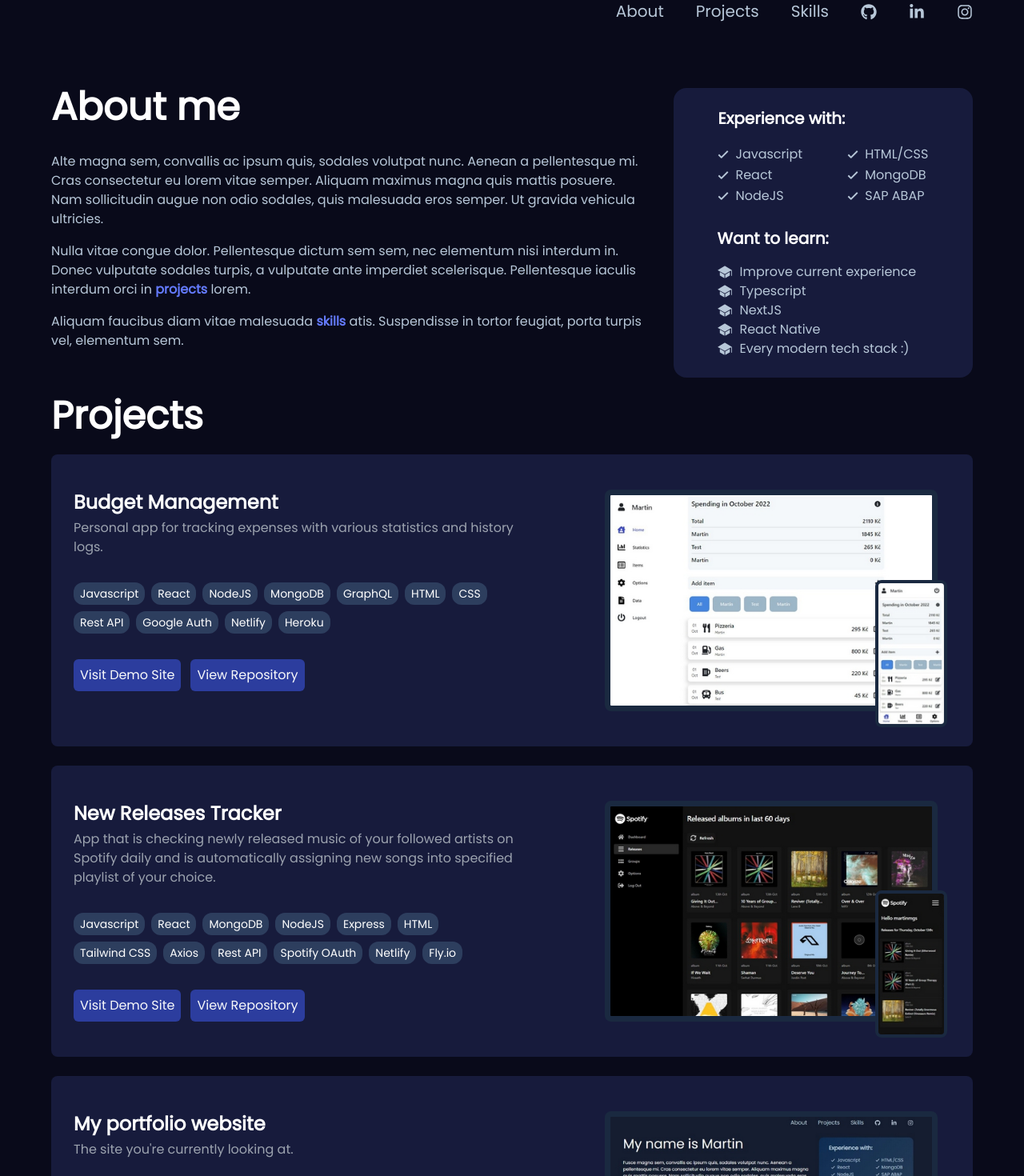
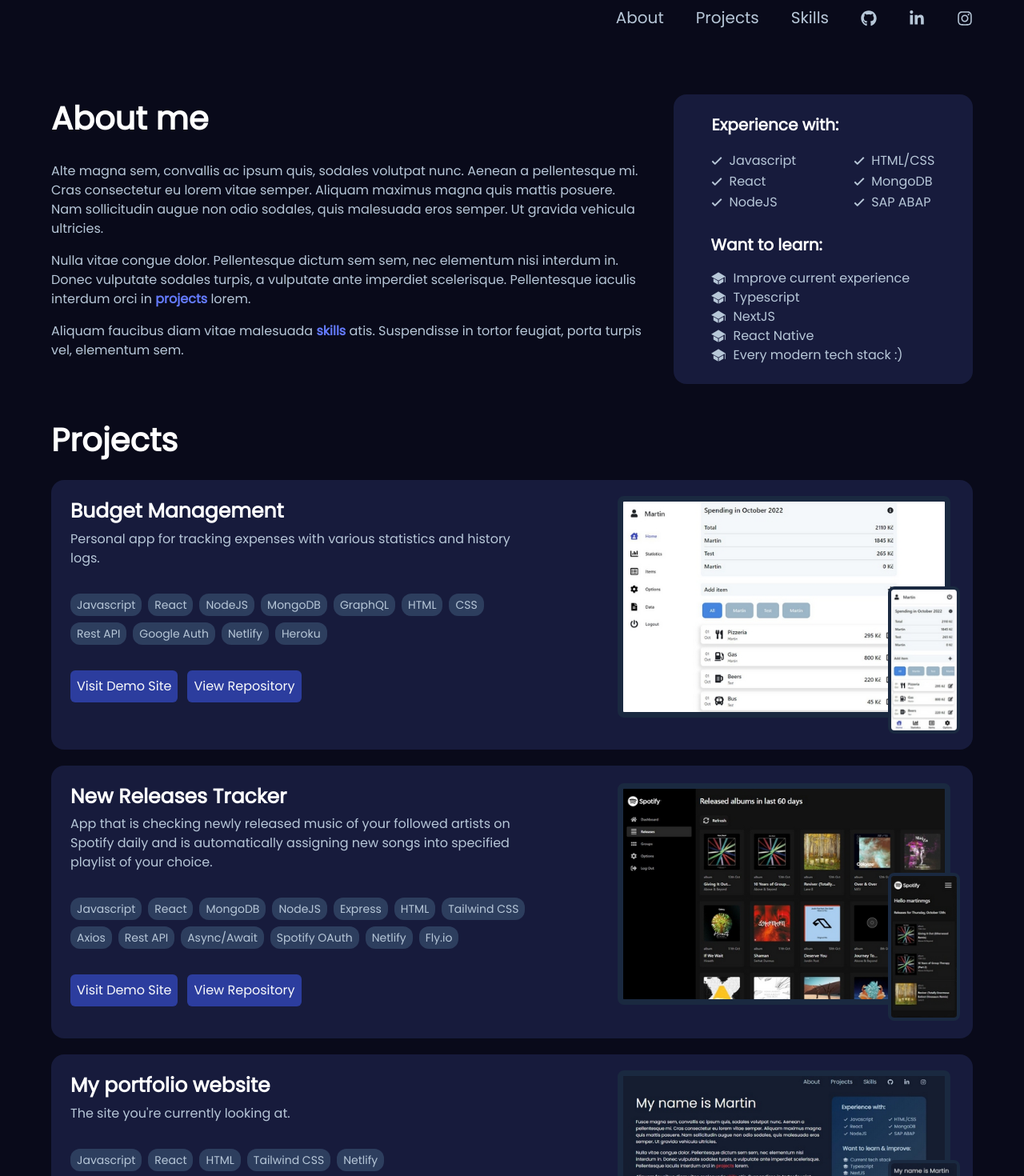
Before and after one commit to martinezynwa/personal-portfolio, a JavaScript app: page / in a window 1280 px wide. Shown: the top 1470 px of the page at 80% size. Built offline with nearby package versions, Linux system fonts and the light colour scheme.

Commit message:
css updates

```diff
--- a/src/App.js
+++ b/src/App.js
@@ -9,7 +9,7 @@ import './style.css'
 const App = () => {
   return (
     <>
-      <div className="flex flex-col px-4 sm:px-16 max-w-screen-xl mx-auto font-poppins">
+      <div className="page">
         <Navbar />
         <Intro />
         <About />
--- a/src/components/About.js
+++ b/src/components/About.js
@@ -19,47 +19,47 @@ const About = () => {
 
   return (
     <>
-      <div id="about" className="flex flex-col lg:flex-row mt-8 lg:mt-20 gap-8">
+      <div id="about" className="flex flex-col lg:flex-row margin-container lg:mt-20 gap-4 sm:gap-8">
         <div className="flex flex-col basis-2/3">
-          <h2 className="mb-8 font-semibold text-4xl lg:text-5xl">About me</h2>
-          <div className="flex flex-col gap-4 text-txtDarkerWhite">
-            <p className="">
+          <h2>About me</h2>
+          <div className="flex flex-col gap-4 my-6">
+            <h4 className="">
               Alte magna sem, convallis ac ipsum quis, sodales volutpat nunc.
               Aenean a pellentesque mi. Cras consectetur eu lorem vitae semper.
               Aliquam maximus magna quis mattis posuere. Nam sollicitudin augue
               non odio sodales, quis malesuada eros semper. Ut gravida vehicula
               ultricies.
-            </p>
-            <p>
+            </h4>
+            <h4>
               Nulla vitae congue dolor. Pellentesque dictum sem sem, nec
               elementum nisi interdum in. Donec vulputate sodales turpis, a
               vulputate ante imperdiet scelerisque. Pellentesque iaculis
               interdum orci in{' '}
               <span>
                 <a
-                  className="text-txtHighlighted font-semibold"
+                  className="text-highlighted font-semibold"
                   href="#projects">
                   projects
                 </a>
               </span>{' '}
               lorem.
-            </p>
-            <p>
+            </h4>
+            <h4>
               Aliquam faucibus diam vitae malesuada{' '}
               <span>
-                <a className="text-txtHighlighted font-semibold" href="#skills">
+                <a className="text-highlighted font-semibold" href="#skills">
                   skills
                 </a>
               </span>{' '}
               atis. Suspendisse in tortor feugiat, porta turpis vel, elementum
               sem.
-            </p>
+            </h4>
           </div>
         </div>
-        <div className="flex flex-col max-w-2xl lg:basis-1/3 items-center sm:mx-2 lg:mx-auto p-6 gap-6 rounded-2xl sm:text-base text-lg bg-container">
+        <div className="flex flex-col max-w-2xl lg:basis-1/3 items-center sm:mx-2 lg:mx-auto p-6 gap-6 sm:text-base text-lg bg-containerColor rounded-2xl">
           <div className="flex flex-col">
             <h3 className="mb-4 font-semibold text-xl">Experience with:</h3>
-            <div className="flex flex-row gap-12 text-txtDarkerWhite">
+            <div className="flex flex-row gap-16 text-darkerWhite">
               <ul className="-space-y-1 -ml-2">
                 <Knowledge name="Javascript" type="knowledge" />
                 <Knowledge name="React" type="knowledge" />
@@ -72,9 +72,9 @@ const About = () => {
               </ul>
             </div>
           </div>
-          <div className="-ml-4">
+          <div className="-ml-6 sm:-ml-8">
             <h3 className="mb-4 font-semibold text-xl">Want to learn:</h3>
-            <ul className='text-txtDarkerWhite'>
+            <ul className='text-darkerWhite'>
               <Knowledge name="Improve current experience" type="study" />
               <Knowledge name="Typescript" type="study" />
               <Knowledge name="NextJS" type="study" />
--- a/src/components/Footer.js
+++ b/src/components/Footer.js
@@ -21,7 +21,7 @@ const Footer = () => {
 
   return (
     <>
-      <div className="p-6 text-txtDarkerWhite">
+      <div className="p-6 text-darkerWhite">
         <ul className="flex flex-row gap-6 mt-2 xl:mt-16 mb-4 text-2xl w-max mx-auto cursor-pointer">
           {links.map(l => (
             <li key={l.name} className="hover:text-white">
--- a/src/components/Navbar.js
+++ b/src/components/Navbar.js
@@ -27,8 +27,8 @@ const Navbar = () => {
 
   return (
     <>
-      <nav className="sm:flex sm:top-0 sm:left-64 sm:w-[100%] hidden sm:justify-end bg-backdrop">
-        <ul className="flex flex-row items-center gap-10 text-xl text-txtDarkerWhite">
+      <nav className="sm:flex sm:top-0 sm:left-64 sm:w-[100%] hidden sm:mt-2 sm:justify-end bg-backdrop">
+        <ul className="flex flex-row items-center gap-10 text-xl text-darkerWhite">
           {menu.map(m => (
             <li
               key={m.name}
--- a/src/components/Projects.js
+++ b/src/components/Projects.js
@@ -43,6 +43,7 @@ const Projects = () => {
         'Tailwind CSS',
         'Axios',
         'Rest API',
+        'Async/Await',
         'Spotify OAuth',
         'Netlify',
         'Fly.io',
@@ -54,10 +55,10 @@ const Projects = () => {
     },
     {
       name: 'My portfolio website',
-      description: 'The site you\'re currently looking at.',
+      description: "The site you're currently looking at.",
       stack: ['Javascript', 'React', 'HTML', 'Tailwind CSS', 'Netlify'],
-      link: 'TBA',
-      github: 'TBA',
+      link: 'https://mg-portfolioweb.netlify.app/',
+      github: 'https://github.com/martinezynwa/personal-portfolio',
       imgDesktop: p3desktop,
       imgMobile: p3mobile,
     },
@@ -69,15 +70,15 @@ const Projects = () => {
 
   return (
     <>
-      <div id="projects" className="my-6">
-        <h2 className="font-semibold text-4xl lg:text-5xl ">Projects</h2>
+      <div className='margin-container' id="projects">
+        <h2>Projects</h2>
         {projects.map(p => (
           <div
             key={p.name}
-            className="flex flex-col lg:flex-row lg:pl-1 lg:pr-7 lg:py-7 pt-2 px-4 pb-6 my-6 justify-between bg-container rounded-lg ">
+            className="flex flex-col lg:flex-row lg:pr-3 py-1 pb-6 my-5 px-4 lg:px-0 justify-between bg-containerColor rounded-2xl">
             <div className="flex flex-col lg:basis-2/4 lg:ml-6 my-4">
-              <h2 className="mb-2 lg:mb-1 text-2xl font-semibold">{p.name}</h2>
-              <h3 className="mb-4 lg:mb-8 text-gray-400">{p.description}</h3>
+              <h3 className="mb-2 lg:mb-1">{p.name}</h3>
+              <h4 className="mb-4 lg:mb-8">{p.description}</h4>
               <div className="flex flex-wrap gap-2 mb-6 lg:mb-8 text-sm">
                 {p.stack.map(s => (
                   <Stack key={s} name={s} />
@@ -85,7 +86,11 @@ const Projects = () => {
               </div>
               <div className="flex flex-row gap-3 lg:justify-start text-gray-50">
                 <a
-                  className="p-2 rounded-md bg-button hover:bg-btnHover"
+                  className={`${
+                    p.name === 'My portfolio website'
+                      ? 'hidden'
+                      : 'p-2 rounded-md bg-buttonColor hover:bg-buttonHoverColor'
+                  } `}
                   href={p.link}
                   target="_blank"
                   rel="noreferrer"
@@ -93,7 +98,7 @@ const Projects = () => {
                   Visit Demo Site
                 </a>
                 <a
-                  className="p-2 rounded-md bg-button hover:bg-btnHover hover:text-white"
+                  className="p-2 rounded-md bg-buttonColor hover:bg-buttonHoverColor hover:text-white"
                   href={p.github}
                   target="_blank"
                   rel="noreferrer"
@@ -102,15 +107,15 @@ const Projects = () => {
                 </a>
               </div>
             </div>
-            <div className="relative flex items-center max-w-md m-auto lg:p-4 lg:mx-0 lg:hover:scale-110 lg:transition duration-1000">
+            <div className="relative flex items-center max-w-md m-auto lg:p-4 lg:mx-0 lg:hover:scale-105 lg:transition duration-1000">
               <img
                 src={p.imgDesktop}
-                className="relative rounded-lg border-[7px] border-borders"
+                className="relative rounded-lg border-[7px] border-borderColor"
                 alt=""
               />
               <img
                 src={p.imgMobile}
-                className="absolute -bottom-2 -right-2 lg:-bottom-1 lg:right-1 w-[20%] rounded-lg border-[4px] border-borders"
+                className="absolute -bottom-2 -right-2 lg:-bottom-1 lg:right-1 w-[20%] rounded-lg border-[4px] border-borderColor"
                 alt=""
               />
             </div>
--- a/src/style.css
+++ b/src/style.css
@@ -416,8 +416,54 @@ html,
   cursor: default;
   --tw-bg-opacity: 1;
   background-color: rgb(9 10 26 / var(--tw-bg-opacity));
+  font-family: Poppins;
+  --tw-text-opacity: 1;
+  color: rgb(183 199 216 / var(--tw-text-opacity));
+}
+
+h1{
+  font-size: 44px;
+  font-weight: 600;
   --tw-text-opacity: 1;
   color: rgb(255 255 255 / var(--tw-text-opacity));
+}
+
+h2{
+  font-size: 38px;
+  font-weight: 600;
+  --tw-text-opacity: 1;
+  color: rgb(255 255 255 / var(--tw-text-opacity));
+}
+
+@media (min-width: 640px){
+  h2{
+    font-size: 40px;
+  }
+}
+
+h3{
+  font-size: 24px;
+  font-weight: 600;
+  --tw-text-opacity: 1;
+  color: rgb(255 255 255 / var(--tw-text-opacity));
+}
+
+@media (min-width: 640px){
+  h3{
+    font-size: 25px;
+  }
+}
+
+h4{
+  font-size: 17px;
+  --tw-text-opacity: 1;
+  color: rgb(183 199 216 / var(--tw-text-opacity));
+}
+
+@media (min-width: 640px){
+  h4{
+    font-size: 16px;
+  }
 }
 
 *, ::before, ::after{
@@ -569,6 +615,10 @@ html,
   position: relative;
 }
 
+.top-1\/3{
+  top: 33.333333%;
+}
+
 .-bottom-2{
   bottom: -0.5rem;
 }
@@ -577,32 +627,13 @@ html,
   right: -0.5rem;
 }
 
-.top-0{
-  top: 0px;
+.m-auto{
+  margin: auto;
 }
 
-.top-1\/2{
-  top: 50%;
-}
-
-.right-0{
-  right: 0px;
-}
-
-.bottom-1\/2{
-  bottom: 50%;
-}
-
-.top-1\/3{
-  top: 33.333333%;
-}
-
-.top-1\/4{
-  top: 25%;
-}
-
-.m-auto{
-  margin: auto;
+.my-6{
+  margin-top: 1.5rem;
+  margin-bottom: 1.5rem;
 }
 
 .mx-auto{
@@ -610,14 +641,9 @@ html,
   margin-right: auto;
 }
 
-.mx-2{
-  margin-left: 0.5rem;
-  margin-right: 0.5rem;
-}
-
-.my-6{
-  margin-top: 1.5rem;
-  margin-bottom: 1.5rem;
+.my-5{
+  margin-top: 1.25rem;
+  margin-bottom: 1.25rem;
 }
 
 .my-4{
@@ -630,34 +656,20 @@ html,
   margin-bottom: 0.25rem;
 }
 
-.my-auto{
-  margin-top: auto;
-  margin-bottom: auto;
-}
-
-.my-\[50\%\]{
-  margin-top: 50%;
-  margin-bottom: 50%;
-}
-
-.mt-8{
-  margin-top: 2rem;
-}
-
-.mb-8{
-  margin-bottom: 2rem;
-}
-
 .mb-4{
   margin-bottom: 1rem;
 }
 
-.-ml-4{
-  margin-left: -1rem;
+.-ml-2{
+  margin-left: -0.5rem;
 }
 
-.mt-6{
-  margin-top: 1.5rem;
+.-ml-6{
+  margin-left: -1.5rem;
+}
+
+.mt-2{
+  margin-top: 0.5rem;
 }
 
 .mb-10{
@@ -668,32 +680,16 @@ html,
   margin-bottom: 0.25rem;
 }
 
+.mb-14{
+  margin-bottom: 3.5rem;
+}
+
 .mb-2{
   margin-bottom: 0.5rem;
 }
 
 .mb-6{
   margin-bottom: 1.5rem;
-}
-
-.-ml-2{
-  margin-left: -0.5rem;
-}
-
-.mb-14{
-  margin-bottom: 3.5rem;
-}
-
-.mt-12{
-  margin-top: 3rem;
-}
-
-.mt-0{
-  margin-top: 0px;
-}
-
-.mt-2{
-  margin-top: 0.5rem;
 }
 
 .flex{
@@ -708,36 +704,19 @@ html,
   display: none;
 }
 
-.h-fit{
-  height: -webkit-fit-content;
-  height: -moz-fit-content;
-  height: fit-content;
-}
-
-.h-max{
-  height: -webkit-max-content;
-  height: max-content;
-}
-
-.h-auto{
-  height: auto;
-}
-
 .h-\[100vh\]{
   height: 100vh;
-}
-
-.h-\[50\%\]{
-  height: 50%;
-}
-
-.h-1\/2{
-  height: 50%;
 }
 
 .w-max{
   width: -webkit-max-content;
   width: max-content;
+}
+
+.w-fit{
+  width: -webkit-fit-content;
+  width: -moz-fit-content;
+  width: fit-content;
 }
 
 .w-auto{
@@ -746,24 +725,6 @@ html,
 
 .w-\[20\%\]{
   width: 20%;
-}
-
-.w-\[364px\]{
-  width: 364px;
-}
-
-.w-fit{
-  width: -webkit-fit-content;
-  width: -moz-fit-content;
-  width: fit-content;
-}
-
-.w-3{
-  width: 0.75rem;
-}
-
-.max-w-screen-xl{
-  max-width: 1280px;
 }
 
 .max-w-2xl{
@@ -782,11 +743,6 @@ html,
   cursor: pointer;
 }
 
-.-scroll-my-80{
-  scroll-margin-top: -20rem;
-  scroll-margin-bottom: -20rem;
-}
-
 .grid-cols-1{
   grid-template-columns: repeat(1, minmax(0, 1fr));
 }
@@ -803,24 +759,8 @@ html,
   flex-wrap: wrap;
 }
 
-.items-start{
-  align-items: flex-start;
-}
-
 .items-center{
   align-items: center;
-}
-
-.justify-start{
-  justify-content: flex-start;
-}
-
-.justify-end{
-  justify-content: flex-end;
-}
-
-.justify-center{
-  justify-content: center;
 }
 
 .justify-between{
@@ -831,10 +771,6 @@ html,
   gap: 0.5rem;
 }
 
-.gap-8{
-  gap: 2rem;
-}
-
 .gap-4{
   gap: 1rem;
 }
@@ -843,8 +779,8 @@ html,
   gap: 1.5rem;
 }
 
-.gap-12{
-  gap: 3rem;
+.gap-16{
+  gap: 4rem;
 }
 
 .gap-10{
@@ -871,12 +807,12 @@ html,
   border-radius: 1rem;
 }
 
+.rounded-lg{
+  border-radius: 0.5rem;
+}
+
 .rounded-xl{
   border-radius: 0.75rem;
-}
-
-.rounded-lg{
-  border-radius: 0.5rem;
 }
 
 .rounded-md{
@@ -912,28 +848,19 @@ html,
   border-color: transparent;
 }
 
-.border-borders{
+.border-borderColor{
   --tw-border-opacity: 1;
   border-color: rgb(26 41 64 / var(--tw-border-opacity));
 }
 
-.border-button{
+.border-buttonColor{
   --tw-border-opacity: 1;
   border-color: rgb(44 61 158 / var(--tw-border-opacity));
 }
 
-.bg-container{
+.bg-containerColor{
   --tw-bg-opacity: 1;
   background-color: rgb(23 27 60 / var(--tw-bg-opacity));
-}
-
-.bg-\[\#53789561\]{
-  background-color: #53789561;
-}
-
-.bg-button{
-  --tw-bg-opacity: 1;
-  background-color: rgb(44 61 158 / var(--tw-bg-opacity));
 }
 
 .bg-backdrop{
@@ -941,16 +868,21 @@ html,
   background-color: rgb(9 10 26 / var(--tw-bg-opacity));
 }
 
-.bg-cover{
-  background-size: cover;
+.bg-buttonColor{
+  --tw-bg-opacity: 1;
+  background-color: rgb(44 61 158 / var(--tw-bg-opacity));
 }
 
-.bg-top{
-  background-position: top;
+.bg-\[\#53789561\]{
+  background-color: #53789561;
 }
 
 .p-6{
   padding: 1.5rem;
+}
+
+.p-3{
+  padding: 0.75rem;
 }
 
 .p-2{
@@ -959,25 +891,6 @@ html,
 
 .p-4{
   padding: 1rem;
-}
-
-.p-3{
-  padding: 0.75rem;
-}
-
-.px-4{
-  padding-left: 1rem;
-  padding-right: 1rem;
-}
-
-.py-6{
-  padding-top: 1.5rem;
-  padding-bottom: 1.5rem;
-}
-
-.py-2{
-  padding-top: 0.5rem;
-  padding-bottom: 0.5rem;
 }
 
 .px-2{
@@ -990,8 +903,9 @@ html,
   padding-bottom: 0.25rem;
 }
 
-.pt-2{
-  padding-top: 0.5rem;
+.px-4{
+  padding-left: 1rem;
+  padding-right: 1rem;
 }
 
 .pb-6{
@@ -1000,18 +914,6 @@ html,
 
 .text-center{
   text-align: center;
-}
-
-.align-baseline{
-  vertical-align: baseline;
-}
-
-.align-middle{
-  vertical-align: middle;
-}
-
-.font-poppins{
-  font-family: Poppins;
 }
 
 .text-3xl{
@@ -1024,9 +926,9 @@ html,
   line-height: 1.75rem;
 }
 
-.text-4xl{
-  font-size: 2.25rem;
-  line-height: 2.5rem;
+.text-lg{
+  font-size: 1.125rem;
+  line-height: 1.75rem;
 }
 
 .text-2xl{
@@ -1049,41 +951,28 @@ html,
   line-height: 1.25rem;
 }
 
-.text-lg{
-  font-size: 1.125rem;
-  line-height: 1.75rem;
-}
-
-.text-5xl{
-  font-size: 3rem;
-  line-height: 1;
-}
-
-.text-\[40px\]{
-  font-size: 40px;
-}
-
-.text-\[44px\]{
-  font-size: 44px;
+.text-4xl{
+  font-size: 2.25rem;
+  line-height: 2.5rem;
 }
 
 .font-semibold{
   font-weight: 600;
 }
 
-.text-txtDarkerWhite{
+.text-highlighted{
+  --tw-text-opacity: 1;
+  color: rgb(100 123 255 / var(--tw-text-opacity));
+}
+
+.text-darkerWhite{
   --tw-text-opacity: 1;
   color: rgb(183 199 216 / var(--tw-text-opacity));
 }
 
-.text-txtHighlighted{
+.text-buttonTextColor{
   --tw-text-opacity: 1;
-  color: rgb(100 123 255 / var(--tw-text-opacity));
-}
-
-.text-gray-400{
-  --tw-text-opacity: 1;
-  color: rgb(156 163 175 / var(--tw-text-opacity));
+  color: rgb(255 255 255 / var(--tw-text-opacity));
 }
 
 .text-gray-50{
@@ -1107,8 +996,26 @@ html,
   transition-duration: 1000ms;
 }
 
-.ease-out{
-  transition-timing-function: cubic-bezier(0, 0, 0.2, 1);
+.page{
+  margin-left: auto;
+  margin-right: auto;
+  display: flex;
+  max-width: 1280px;
+  flex-direction: column;
+  padding-left: 1rem;
+  padding-right: 1rem;
+}
+
+@media (min-width: 640px){
+  .page{
+    padding-left: 4rem;
+    padding-right: 4rem;
+  }
+}
+
+.margin-container{
+  margin-top: 1.25rem;
+  margin-bottom: 1.25rem;
 }
 
 .hover\:border-slate-400:hover{
@@ -1116,7 +1023,7 @@ html,
   border-color: rgb(148 163 184 / var(--tw-border-opacity));
 }
 
-.hover\:bg-btnHover:hover{
+.hover\:bg-buttonHoverColor:hover{
   --tw-bg-opacity: 1;
   background-color: rgb(100 123 255 / var(--tw-bg-opacity));
 }
@@ -1140,8 +1047,12 @@ html,
     margin-right: 0.5rem;
   }
 
-  .sm\:-ml-4{
-    margin-left: -1rem;
+  .sm\:-ml-8{
+    margin-left: -2rem;
+  }
+
+  .sm\:mt-2{
+    margin-top: 0.5rem;
   }
 
   .sm\:block{
@@ -1160,55 +1071,21 @@ html,
     width: 100%;
   }
 
-  .sm\:max-w-2xl{
-    max-width: 42rem;
-  }
-
-  .sm\:items-center{
-    align-items: center;
-  }
-
-  .sm\:justify-start{
-    justify-content: flex-start;
-  }
-
   .sm\:justify-end{
     justify-content: flex-end;
   }
 
-  .sm\:px-16{
-    padding-left: 4rem;
-    padding-right: 4rem;
+  .sm\:gap-8{
+    gap: 2rem;
   }
 
   .sm\:text-base{
     font-size: 1rem;
     line-height: 1.5rem;
   }
-
-  .sm\:hover\:text-white:hover{
-    --tw-text-opacity: 1;
-    color: rgb(255 255 255 / var(--tw-text-opacity));
-  }
 }
 
 @media (min-width: 768px){
-  .md\:top-0{
-    top: 0px;
-  }
-
-  .md\:left-64{
-    left: 16rem;
-  }
-
-  .md\:block{
-    display: block;
-  }
-
-  .md\:w-\[100\%\]{
-    width: 100%;
-  }
-
   .md\:text-5xl{
     font-size: 3rem;
     line-height: 1;
@@ -1217,11 +1094,6 @@ html,
   .md\:text-lg{
     font-size: 1.125rem;
     line-height: 1.75rem;
-  }
-
-  .md\:text-base{
-    font-size: 1rem;
-    line-height: 1.5rem;
   }
 }
 
@@ -1260,10 +1132,6 @@ html,
     margin-bottom: 2rem;
   }
 
-  .lg\:-ml-4{
-    margin-left: -1rem;
-  }
-
   .lg\:basis-1\/3{
     flex-basis: 33.333333%;
   }
@@ -1280,10 +1148,6 @@ html,
     flex-direction: row;
   }
 
-  .lg\:items-center{
-    align-items: center;
-  }
-
   .lg\:justify-start{
     justify-content: flex-start;
   }
@@ -1292,22 +1156,13 @@ html,
     padding: 1rem;
   }
 
-  .lg\:py-7{
-    padding-top: 1.75rem;
-    padding-bottom: 1.75rem;
+  .lg\:px-0{
+    padding-left: 0px;
+    padding-right: 0px;
   }
 
-  .lg\:pl-1{
-    padding-left: 0.25rem;
-  }
-
-  .lg\:pr-7{
-    padding-right: 1.75rem;
-  }
-
-  .lg\:text-5xl{
-    font-size: 3rem;
-    line-height: 1;
+  .lg\:pr-3{
+    padding-right: 0.75rem;
   }
 
   .lg\:transition{
@@ -1326,9 +1181,9 @@ html,
     left: 50%;
   }
 
-  .lg\:hover\:scale-110:hover{
-    --tw-scale-x: 1.1;
-    --tw-scale-y: 1.1;
+  .lg\:hover\:scale-105:hover{
+    --tw-scale-x: 1.05;
+    --tw-scale-y: 1.05;
     -webkit-transform: translate(var(--tw-translate-x), var(--tw-translate-y)) rotate(var(--tw-rotate)) skewX(var(--tw-skew-x)) skewY(var(--tw-skew-y)) scaleX(var(--tw-scale-x)) scaleY(var(--tw-scale-y));
             transform: translate(var(--tw-translate-x), var(--tw-translate-y)) rotate(var(--tw-rotate)) skewX(var(--tw-skew-x)) skewY(var(--tw-skew-y)) scaleX(var(--tw-scale-x)) scaleY(var(--tw-scale-y));
   }
--- a/tailwind.css
+++ b/tailwind.css
@@ -4,10 +4,35 @@
 @tailwind components;
 
 @layer base {
-
   html,
   body,
   #root {
-    @apply bg-backdrop cursor-default text-white;
+    @apply bg-backdrop cursor-default text-darkerWhite font-poppins;
+  }
+
+  h1 {
+    @apply text-[44px] font-semibold text-white;
+  }
+
+  h2 {
+    @apply text-headMobile sm:text-head font-semibold text-white;
+  }
+
+  h3 {
+    @apply text-containerHeadMobile sm:text-containerHead font-semibold text-white;
+  }
+
+  h4 {
+    @apply text-containerTextMobile sm:text-containerText text-darkerWhite;
   }
 }
+
+@layer components {
+  .page {
+    @apply flex flex-col px-4 sm:px-16 max-w-screen-xl mx-auto;
+  }
+
+  .margin-container {
+    @apply my-5;
+  }
+}
```
Also changed, not shown: src/components/Intro.js (+4 -4 lines), src/components/Skills.js (+7 -7 lines), tailwind.config.js (+18 -9 lines).
